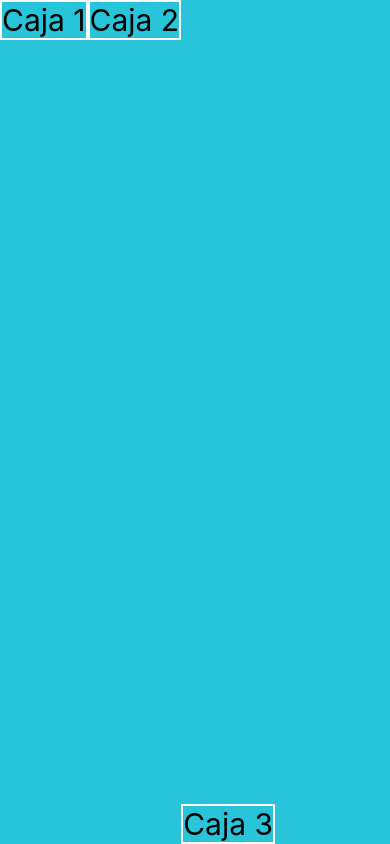
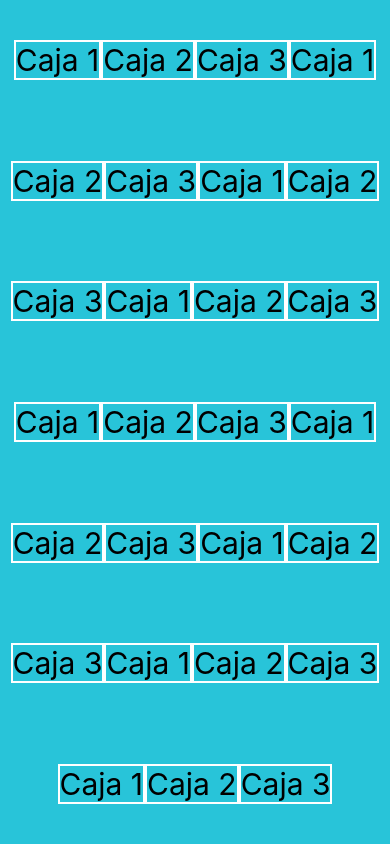
Before and after one commit to Majomon/02-ContadorReactNative, a React Native app: screen / in a window 390 px wide. Built offline with nearby package versions, Linux system fonts and the light colour scheme.

Commit message:
Flex wrap

```diff
--- a/src/screens/FlexScreen.tsx
+++ b/src/screens/FlexScreen.tsx
@@ -4,6 +4,30 @@ import {StyleSheet, Text, View} from 'react-native';
 export const FlexScreen = () => {
   return (
     <View style={styles.container}>
+      <Text style={styles.caja1}>Caja 1</Text>
+      <Text style={styles.caja2}>Caja 2</Text>
+      <Text style={styles.caja3}>Caja 3</Text>
+      <Text style={styles.caja1}>Caja 1</Text>
+      <Text style={styles.caja2}>Caja 2</Text>
+      <Text style={styles.caja3}>Caja 3</Text>
+      <Text style={styles.caja1}>Caja 1</Text>
+      <Text style={styles.caja2}>Caja 2</Text>
+      <Text style={styles.caja3}>Caja 3</Text>
+      <Text style={styles.caja1}>Caja 1</Text>
+      <Text style={styles.caja2}>Caja 2</Text>
+      <Text style={styles.caja3}>Caja 3</Text>
+      <Text style={styles.caja1}>Caja 1</Text>
+      <Text style={styles.caja2}>Caja 2</Text>
+      <Text style={styles.caja3}>Caja 3</Text>
+      <Text style={styles.caja1}>Caja 1</Text>
+      <Text style={styles.caja2}>Caja 2</Text>
+      <Text style={styles.caja3}>Caja 3</Text>
+      <Text style={styles.caja1}>Caja 1</Text>
+      <Text style={styles.caja2}>Caja 2</Text>
+      <Text style={styles.caja3}>Caja 3</Text>
+      <Text style={styles.caja1}>Caja 1</Text>
+      <Text style={styles.caja2}>Caja 2</Text>
+      <Text style={styles.caja3}>Caja 3</Text>
       <Text style={styles.caja1}>Caja 1</Text>
       <Text style={styles.caja2}>Caja 2</Text>
       <Text style={styles.caja3}>Caja 3</Text>
@@ -17,10 +41,13 @@ const styles = StyleSheet.create({
     backgroundColor: '#28C4D9',
     /*     justifyContent: 'space-around', */
     /*   flexDirection: 'row',
-    justifyContent: 'flex-end',
-    alignItems: 'flex-end', */
+    justifyContent: 'flex-end', */
+    /*     flexDirection: 'row',
+    alignItems: 'flex-start', */
+    alignItems: 'center',
+    justifyContent: 'center',
     flexDirection: 'row',
-    alignItems: 'flex-start',
+    flexWrap: 'wrap',
   },
   caja1: {
     /*     flex: 1, */
@@ -34,13 +61,13 @@ const styles = StyleSheet.create({
     borderWidth: 2,
     borderColor: 'white',
     fontSize: 30,
-    alignSelf: 'flex-start',
+    /*     alignSelf: 'flex-start', */
   },
   caja3: {
     borderWidth: 2,
     borderColor: 'white',
     fontSize: 30,
-    alignSelf: 'flex-end',
+    /*     alignSelf: 'flex-end', */
   },
   /*   caja1: {
     flex: 3, // 3 + 2 + 1 = 6
```
